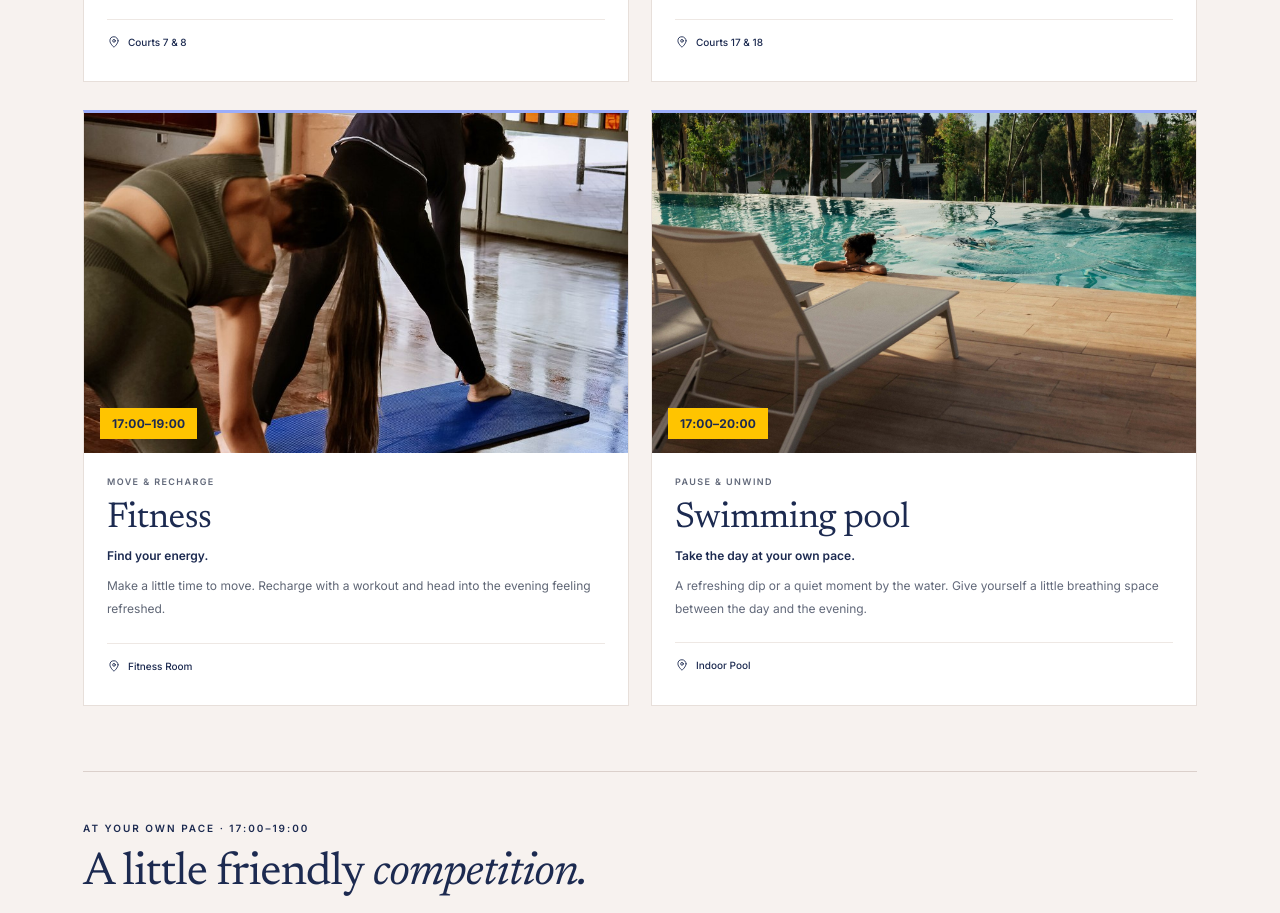
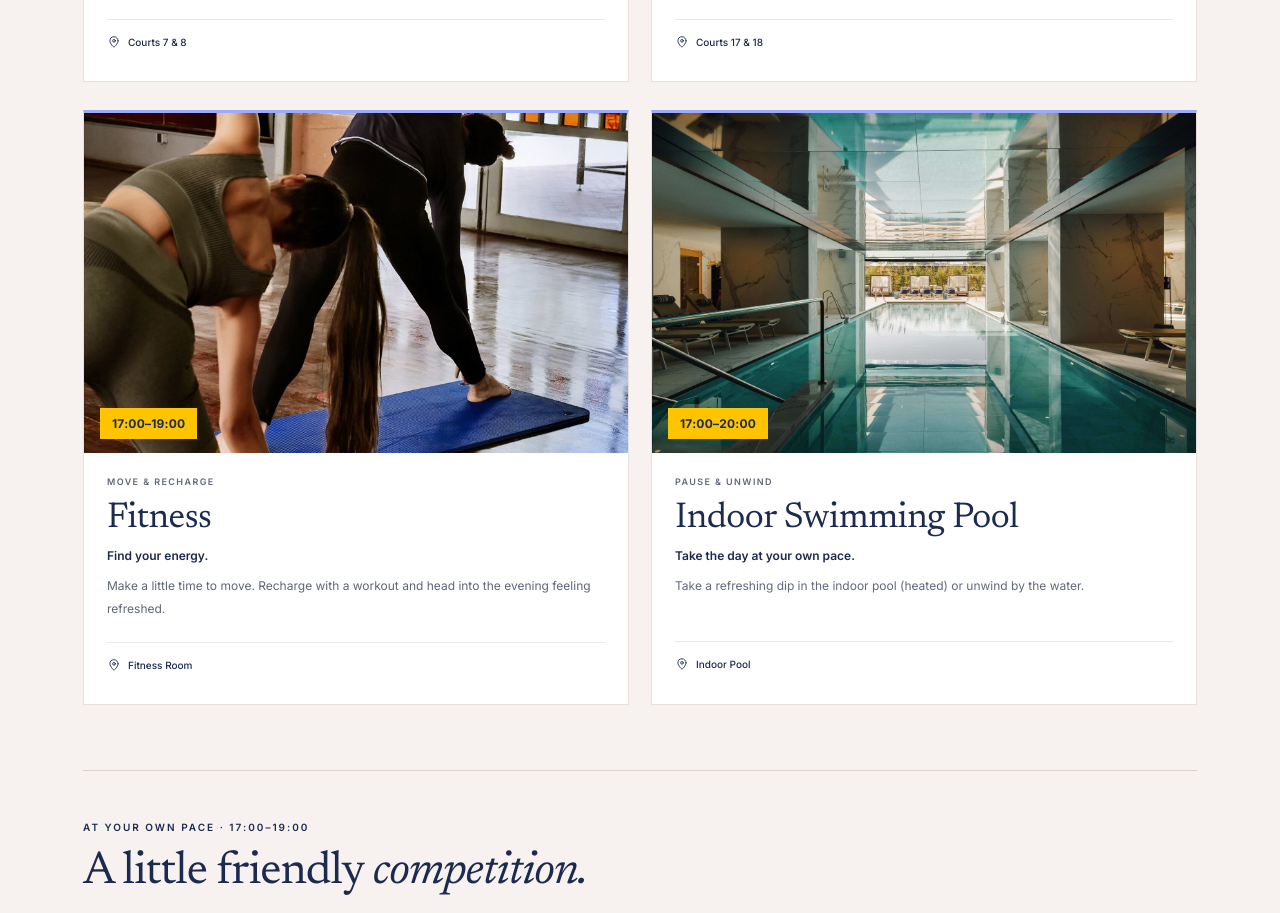
Before and after one commit to UniversitedesTalents/Academy-Days-Resort-Activities-, a plain HTML site: page index.html in a window 1280 px wide. Shown: the part 1468-2381 px from the top of the page. Drawn offline with Linux system fonts and the light colour scheme.

Commit message:
Add files via upload

```diff
--- a/activities-data.js
+++ b/activities-data.js
@@ -35,13 +35,13 @@ window.RESORT_ACTIVITIES = {
     },
     {
       "id": "swimming",
-      "title": "Swimming pool",
+      "title": "Indoor Swimming Pool",
       "tagline": "Take the day at your own pace.",
-      "description": "A refreshing dip or a quiet moment by the water. Give yourself a little breathing space between the day and the evening.",
+      "description": "Take a refreshing dip in the indoor pool (heated) or unwind by the water.",
       "category": "Pause & unwind",
       "detail": "Indoor Pool",
-      "image": "assets/swimming.jpg",
-      "alt": "A guest relaxing in the Magna Marbella pool",
+      "image": "assets/indoor-swimming-pool.jpg",
+      "alt": "Indoor swimming pool at Club Med Magna Marbella",
       "end": "20:00"
     }
   ],
--- a/index.html
+++ b/index.html
@@ -6,7 +6,7 @@
 <title>Your Resort Activities · Academy Days Marbella 2026</title>
 <link rel="icon" href="assets/marbella-logo.png"><link rel="preconnect" href="https://fonts.googleapis.com"><link rel="preconnect" href="https://fonts.gstatic.com" crossorigin>
 <link href="https://fonts.googleapis.com/css2?family=Inter:wght@400;500;600;700&family=Newsreader:ital,opsz,wght@0,6..72,300;0,6..72,400;0,6..72,600;1,6..72,300;1,6..72,400&display=swap" rel="stylesheet">
-<link rel="stylesheet" href="styles.css"><script src="activities-data.js?v=3" defer></script><script src="app.js?v=4" defer></script>
+<link rel="stylesheet" href="styles.css"><script src="activities-data.js?v=5" defer></script><script src="app.js?v=4" defer></script>
 </head>
 <body>
 <a class="skip" href="#activities">Skip to activities</a>
@@ -24,7 +24,7 @@
  <div class="day-heading"><p>Play, move & unwind</p><span>All times are local · Marbella</span></div>
  <div class="activity-grid" id="activityGrid" aria-label="Resort activities"></div>
  <section class="free-play" aria-labelledby="free-title"><div class="free-intro"><p class="eyebrow">AT YOUR OWN PACE · 17:00–19:00</p><h2 id="free-title">A little friendly <em>competition.</em></h2><p>Pick a game, bring your colleagues and enjoy a little time together.</p></div><div class="free-grid" id="freeGrid"></div></section>
- <noscript><p>From 17:00 to 19:00, play padel on courts 7 &amp; 8, play tennis on courts 17 &amp; 18, work out in the Fitness Room, or enjoy free-play sports. The indoor pool is open from 17:00 to 20:00.</p></noscript>
+ <noscript><p>From 17:00 to 19:00, play padel on courts 7 &amp; 8, play tennis on courts 17 &amp; 18, work out in the Fitness Room, or enjoy free-play sports. The indoor swimming pool (heated) is open from 17:00 to 20:00.</p></noscript>
 </section>
 <section class="closing"><p class="eyebrow">MAKE ROOM FOR A LITTLE YOU TIME</p><h2>A match. A breath.<br><em>A moment together.</em></h2><p>However you choose to spend it, make your free time count.</p><a href="https://academy-days-marbella-programme-2026.netlify.app/">Explore your full programme <span aria-hidden="true">↗</span></a></section>
 <footer><span>Université des Talents · Academy Days · Marbella 2026</span><a href="https://boostlearning.my.canva.site/hub-academy-days-2026">← Back to HUB</a></footer>
```
Also changed, not shown: activities.json (+4 -4 lines), assets/indoor-swimming-pool.jpg (added).
